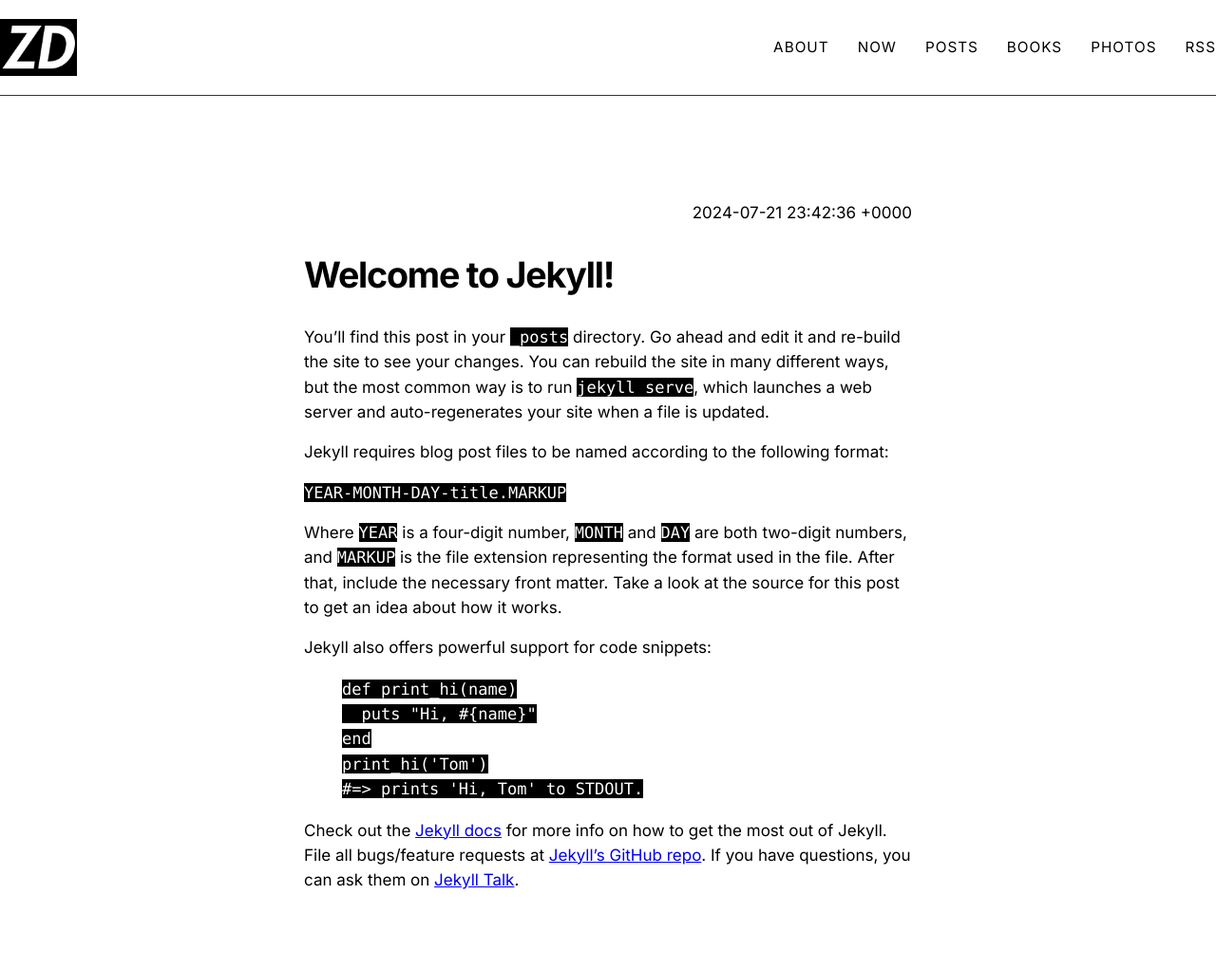
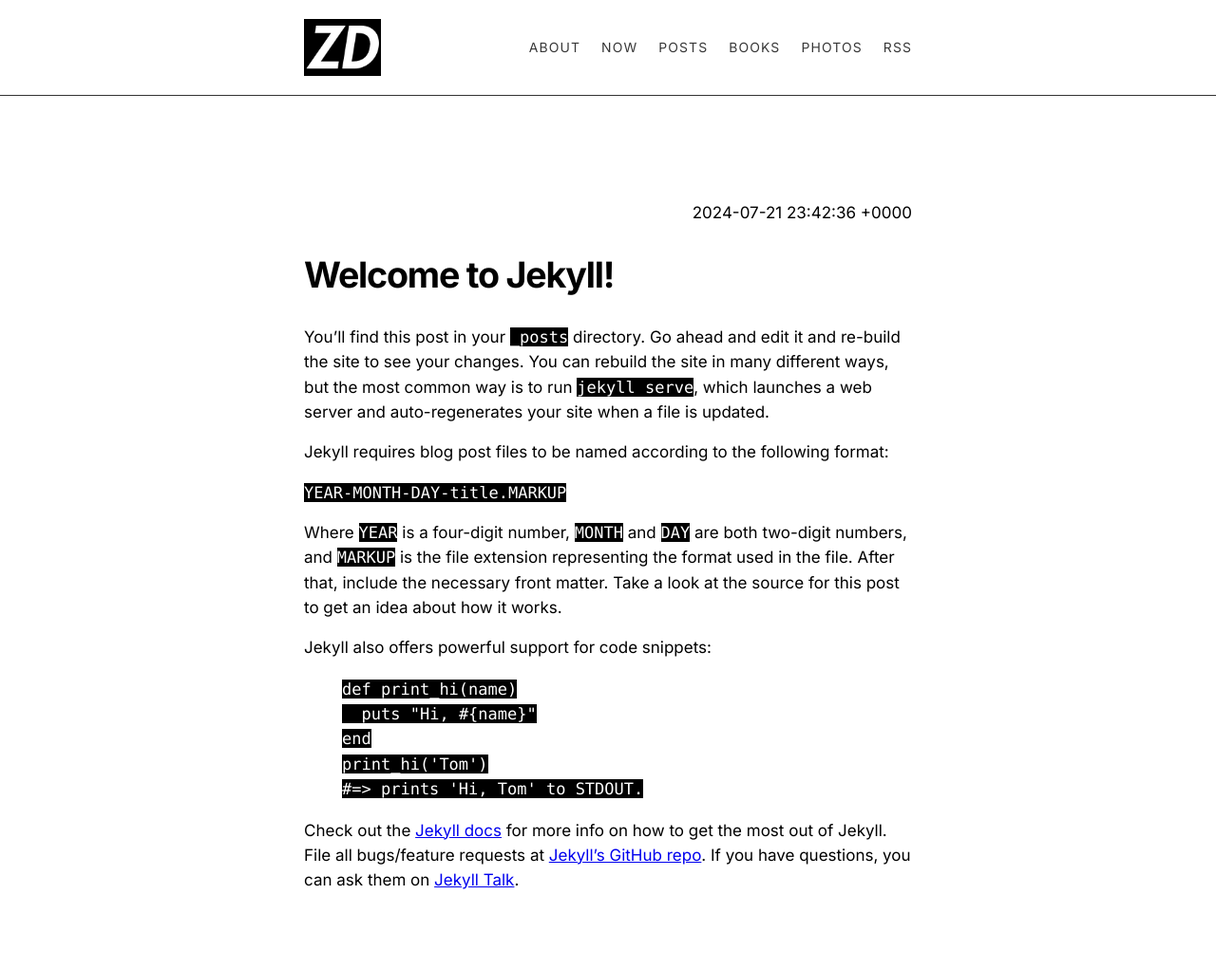
Before and after one commit to zdutta/zdutta.github.io, a Jekyll site: the page built from _posts/2024-07-21-welcome-to-jekyll.markdown, in a window 1280 px wide. Shown: the whole page at 95% size. Built offline with Jekyll 4.4.1, drawn with Linux system fonts in a browser that asks for light colours.

Commit message:
Constrain the site header to the content column
The header was a full-bleed flex row with padding: 20px 0, so it had no
horizontal padding and no width limit while the page content sits in a
centred 640px column. The nav ran to the viewport edge and clipped its last
item (RSS), and the logo never lined up with the text below it.

The rule stays full width; the row inside it now shares the content column's
max-width and horizontal padding, and the nav wraps instead of overflowing.
Inline styles moved into main.scss.

Co-Authored-By: Claude Opus 5 <noreply@anthropic.com>

```diff
--- a/_layouts/default.html
+++ b/_layouts/default.html
@@ -3,19 +3,21 @@
 <html lang="{{ page.lang | default: "en" }}">
   {%- include head.html -%}
   <body a="{{ site.theme_config.appearance | default: "auto" }}">
-    <header style="display: flex; justify-content: space-between; align-items: center; margin-bottom: 30px; padding: 20px 0; border-bottom: 1px solid #333;">
-      <h1 style="margin: 0; display: flex; align-items: center;">
-        <img src="/assets/assets/images/zd-supreme.png" alt="ZD" style="height: 1.6em; vertical-align: middle;">
+    <header class="site-head">
+      <div class="site-head-inner">
+        <h1 class="site-logo">
+          <img src="/assets/assets/images/zd-supreme.png" alt="ZD">
         </h1>
-      <nav style="display: flex; gap: 30px; align-items: center;">
+        <nav class="site-nav">
           {%-for item in site.data.menu.entries-%}
             {%- if item.url -%}
-            <a href="{{ item.url | relative_url }}" style="text-decoration: none; color: inherit; font-size: 0.9em; font-weight: 300; letter-spacing: 1px; transition: color 0.2s ease;">{{ item.title | upcase }}</a>
+              <a href="{{ item.url | relative_url }}">{{ item.title | upcase }}</a>
             {%- else -%}
-            <span style="font-size: 0.9em; font-weight: 300; letter-spacing: 1px;">{{ item.title | upcase }}</span>
+              <span>{{ item.title | upcase }}</span>
             {%- endif -%}
           {%-endfor-%}
         </nav>
+      </div>
     </header>
     <main class="page-content" aria-label="Content">
       <div class="w">
--- a/assets/assets/css/main.scss
+++ b/assets/assets/css/main.scss
@@ -38,3 +38,63 @@ nav a, button, input, select, textarea { font-family: $sans; }
 
 // code stays monospace, which is the whole point of code
 code, pre, kbd, samp { font-family: ui-monospace, SFMono-Regular, Menlo, Consolas, monospace; }
+
+// ---------------------------------------------------------------------------
+// Site header.
+//
+// The header used to be a full-bleed flex row with `padding: 20px 0`, i.e. no
+// horizontal padding and no width limit, while the content sits in a centred
+// 640px column. That pushed the nav hard against the right edge of the
+// viewport and clipped the last item. The rule stays full-bleed; only the row
+// inside it is constrained, so it lines up with the text column.
+// ---------------------------------------------------------------------------
+
+.site-head {
+  border-bottom: 1px solid #333;
+  margin-bottom: 30px;
+}
+
+.site-head-inner {
+  max-width: 640px;
+  margin: 0 auto;
+  padding: 20px 2rem;
+  display: flex;
+  align-items: center;
+  justify-content: space-between;
+  gap: 1.5rem;
+}
+
+.site-logo {
+  margin: 0;
+  display: flex;
+  align-items: center;
+  flex: none;
+
+  img { height: 1.6em; display: block; }
+}
+
+.site-nav {
+  display: flex;
+  align-items: center;
+  flex-wrap: wrap;
+  justify-content: flex-end;
+  gap: 8px 22px;
+
+  a, span {
+    text-decoration: none;
+    color: inherit;
+    font-size: 0.82em;
+    font-weight: 400;
+    letter-spacing: 0.08em;
+    white-space: nowrap;
+    transition: opacity 0.2s ease;
+  }
+
+  a { opacity: 0.78; }
+  a:hover { opacity: 1; }
+}
+
+@media (max-width: 560px) {
+  .site-head-inner { padding: 16px 1.25rem; gap: 1rem; }
+  .site-nav { gap: 6px 14px; a, span { font-size: 0.76em; } }
+}
```
Lines whose indentation alone changed are shown as unchanged.
